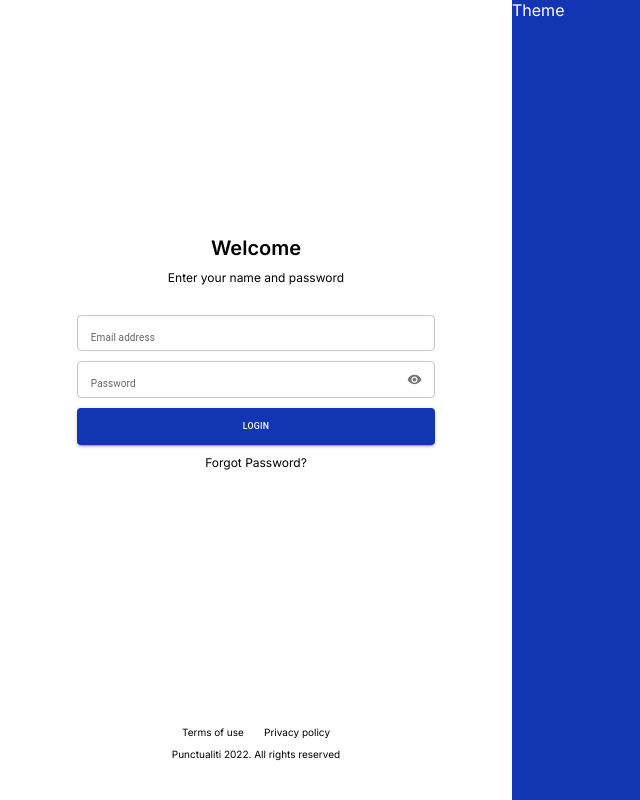
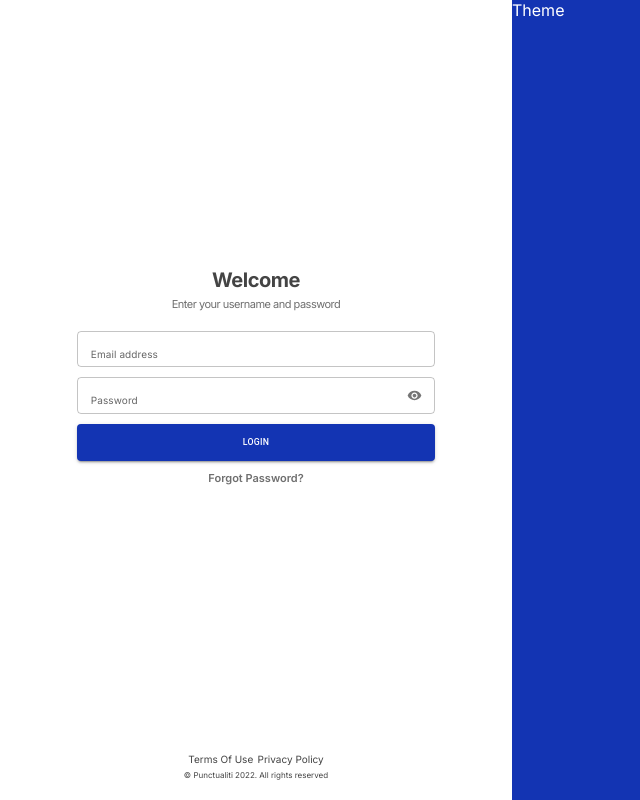
Before and after one commit to Bhavani-Bolloju/Client-master, a React (Vite) app: page / in a window 1280 px wide. Shown: the whole page, without its empty margins (0-640 px from the left). Built offline with nearby package versions, Linux system fonts and the light colour scheme.

Commit message:
completed styling login component

```diff
--- a/index.html
+++ b/index.html
@@ -7,7 +7,7 @@
     <link rel="preconnect" href="https://fonts.googleapis.com" />
     <link rel="preconnect" href="https://fonts.gstatic.com" crossorigin />
     <link
-      href="https://fonts.googleapis.com/css2?family=Inter:wght@300;400;600&display=swap"
+      href="https://fonts.googleapis.com/css2?family=Inter:wght@300;400;600;700;800&display=swap"
       rel="stylesheet"
     />
 
--- a/src/components/login/Login.jsx
+++ b/src/components/login/Login.jsx
@@ -27,9 +27,10 @@
 
   return (
     <FormWrapper>
+      <div className="form-container">
+        <h1>Welcome</h1>
+        <p>Enter your username and password</p>
         <Form>
-        <h1>Welcome</h1>
-        <p>Enter your name and password</p>
           <TextField
             id="outlined-email-input"
             label="Email address"
@@ -61,41 +62,63 @@
           <FormButton variant="contained">Login</FormButton>
           <p>Forgot Password?</p>
         </Form>
+      </div>
       <Footer>
-        <div>
-          <span>Terms of use</span>
-          <span>Privacy policy</span>
-        </div>
-        <p> Punctualiti 2022. All rights reserved</p>
+        <p className="terms">
+          <span>Terms Of Use</span>
+          <span>Privacy Policy</span>
+        </p>
+        <p className="rights">&#169; Punctualiti 2022. All rights reserved</p>
       </Footer>
     </FormWrapper>
   );
 }
+
+const FormWrapper = styled.div`
+  && {
+    width: 70%;
+    justify-self: center;
+    text-align: center;
+    display: grid;
+    font-size: 1.1rem;
+    color: #444;
+
+    .form-container {
+      align-self: end;
+    }
+
+    h1 {
+      font-size: 2rem;
+      font-weight: 700;
+      margin-bottom: 0.5rem;
+      letter-spacing: -0.5px;
+    }
+
+    h1 + p {
+      margin-bottom: 2rem;
+      color: #6f6f6f;
+      letter-spacing: -0.5px;
+    }
+
+    input,
+    button {
+      padding: 1.1rem;
+    }
+    label {
+      font-family: inherit;
+    }
+  }
+`;
 
 const Form = styled.form`
   display: flex;
   flex-direction: column;
   align-self: end;
   gap: 1rem;
-`;
-
-const FormWrapper = styled.div`
-  width: 70%;
-  justify-self: center;
-  text-align: center;
-  display: grid;
-
-  h1 {
-    font-size: 2rem;
-  }
 
   p {
-    font-size: 1.2rem;
-    margin-bottom: 2rem;
-  }
-  input,
-  button {
-    padding: 1.1rem;
+    color: #6f6f6f;
+    font-weight: 600;
   }
 `;
 
@@ -103,15 +126,17 @@
   font-size: 1rem;
   align-self: end;
   justify-self: center;
-  width: fit-content;
-  div {
+
+  .terms {
     display: flex;
-    justify-content: space-around;
-    margin-bottom: 1rem;
+    justify-content: space-evenly;
+    margin-bottom: 0.5rem;
   }
-  p {
-    font-size: inherit;
+
+  .rights {
+    font-size: 0.8rem;
   }
+
   margin-bottom: 2rem;
 `;
 
```
Lines whose indentation alone changed are shown as unchanged.
